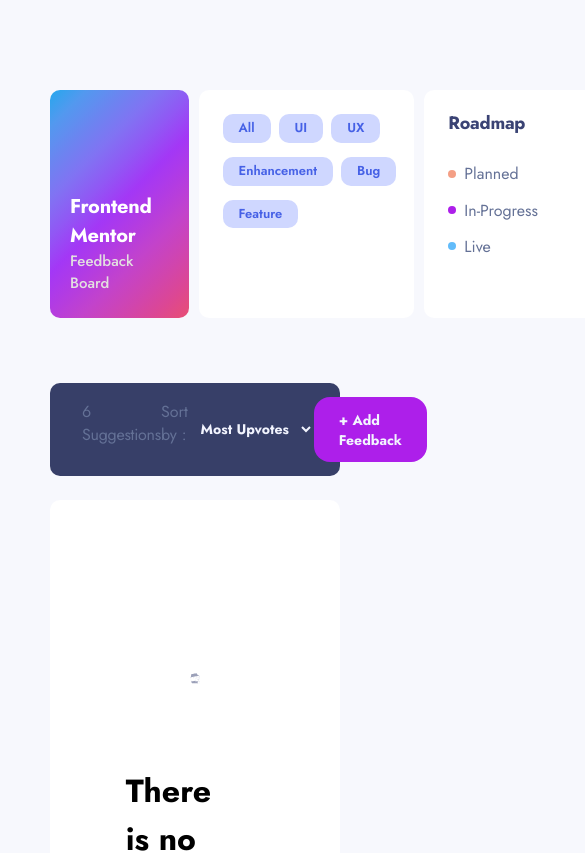
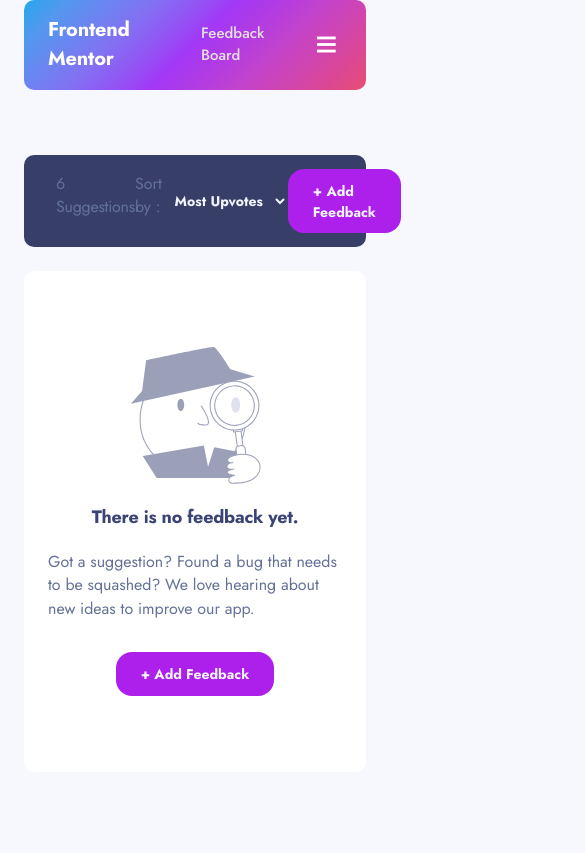
Before and after one commit to ecesemabekdemir/productFeedback, a Next.js app: page / in a window 390 px wide. Shown: the top 853 px of the page, 585 px wide, since content can reach past the window. Built offline with nearby package versions, Linux system fonts and the light colour scheme.

Commit message:
sidebarın mobili eklendi

```diff
--- a/app/globals.css
+++ b/app/globals.css
@@ -50,3 +50,13 @@
     justify-content: space-between;
   }
 }
+
+@media(width <= 425px) {
+  body {
+    margin-inline: 24px;
+  }
+
+  .homePage {
+    margin-block: inherit;
+  }
+}
--- a/components/empty/empty.css
+++ b/components/empty/empty.css
@@ -7,6 +7,14 @@
   align-items: center;
   gap: 20px;
   border-radius: 10px;
+
+  h1 {
+    color: #3A4374;
+  }
+
+  p {
+    color: #647196;
+  }
 }
 
 @media(width <= 768px) {
@@ -14,3 +22,20 @@
     padding: 110px 140px;
   }
 }
+
+@media(width <= 425px) {
+  .empty {
+    padding: 76px 24px;
+  }
+
+  h1 {
+    font-size: 18px;
+    line-height: 26.01px;
+    letter-spacing: -0.25px;
+  }
+
+  p {
+    font-size: 13px;
+    line-height: 18.79px;
+  }
+}
--- a/components/sidebar/index.jsx
+++ b/components/sidebar/index.jsx
@@ -1,16 +1,46 @@
+"use client"
+import { useState } from "react";
 import SidebarFilter from "../sidebarFilter"
 import SidebarRoadMap from "../sidebarRoadmap"
 import "./sidebar.css"
+import Hamburger from "@/svgs/hamburger";
+import CarpiSvg from "@/svgs/carpi";
 
 export default function Sidebar() {
+  const [isMenuOpen, setIsMenuOpen] = useState(false);
+
+  const toggleMenu = () => {
+    setIsMenuOpen(!isMenuOpen);
+  };
+
   return (
     <div className="sidebar">
+      <div className="sidebarDesktop">
+        <div className="sidebarInfo">
+          <h1>Frontend Mentor</h1>
+          <p>Feedback Board</p>
+        </div>
+        <SidebarFilter />
+        <SidebarRoadMap />
+      </div>
+
+      <div className="topnav">
       <div className="sidebarInfo">
-        <h1>Frontend Mentor</h1>
-        <p>Feedback Board</p>
+          <h1>Frontend Mentor</h1>
+          <p>Feedback Board</p>
+          <button className="hamburgerMenu" onClick={() => toggleMenu()}>
+             {isMenuOpen ? <CarpiSvg /> : <Hamburger />}
+          </button>
+        </div>
+        {isMenuOpen && (
+         <div className={`mobileMenuItems ${isMenuOpen ? "open" : ""}`}>
+            <SidebarFilter />
+            <SidebarRoadMap />
+          </div>
+        )}
       </div>
-      <SidebarFilter />
-      <SidebarRoadMap />
     </div>
+
+
   )
 }
--- a/components/sidebar/sidebar.css
+++ b/components/sidebar/sidebar.css
@@ -1,4 +1,4 @@
-.sidebar {
+.sidebarDesktop {
   background-color: #F7F8FD;
   display: flex;
   flex-direction: column;
@@ -139,8 +139,12 @@
   font-weight: 700;
 }
 
+.topnav {
+  display: none;
+}
+
 @media(width <= 768px) {
-  .sidebar {
+  .sidebarDesktop {
     flex-direction: row;
     gap: 10px;
   }
@@ -157,3 +161,59 @@
     gap: 67px;
   }
 }
+
+@media (width <= 425px) {
+  .topnav {
+    display: block;
+  }
+
+  .sidebarDesktop {
+    display: none;
+  }
+
+  .sidebarMobil {
+    display: block;
+  }
+
+  .sidebarInfo {
+    display: flex;
+    align-items: center;
+    justify-content: space-between;
+    gap: 10px;
+    padding: 16px 24px;
+  }
+
+  .hamburgerMenu {
+    background: none;
+    border: none;
+    cursor: pointer;
+  }
+
+  .mobileMenuItems {
+    display: flex;
+    flex-direction: column;
+    padding: 16px;
+  }
+
+  .mobileMenuItems {
+    position: fixed;
+    right: 0;
+    top: 60px;
+    height: calc(100vh - 60px);
+    background-color: #f7f8fd;
+    transform: translateX(100%);
+    transition: transform 0.3s ease-in-out;
+    z-index: 1000;
+    padding: 24px;
+    box-shadow: -2px 0 5px rgba(0, 0, 0, 0.3);
+    overflow-y: scroll;
+  }
+
+  .mobileMenuItems.open {
+    transform: translateX(0);
+    display: flex;
+    flex-direction: column;
+    gap: 20px;
+  }
+
+}
--- /dev/null
+++ b/svgs/hamburger/index.jsx
@@ -0,0 +1,9 @@
+export default function Hamburger() {
+  return (
+    <svg width="20" height="17" viewBox="0 0 20 17" fill="none" xmlns="http://www.w3.org/2000/svg">
+    <rect width="20" height="3" fill="white"/>
+    <rect y="7" width="20" height="3" fill="white"/>
+    <rect y="14" width="20" height="3" fill="white"/>
+    </svg>
+  )
+}
```
